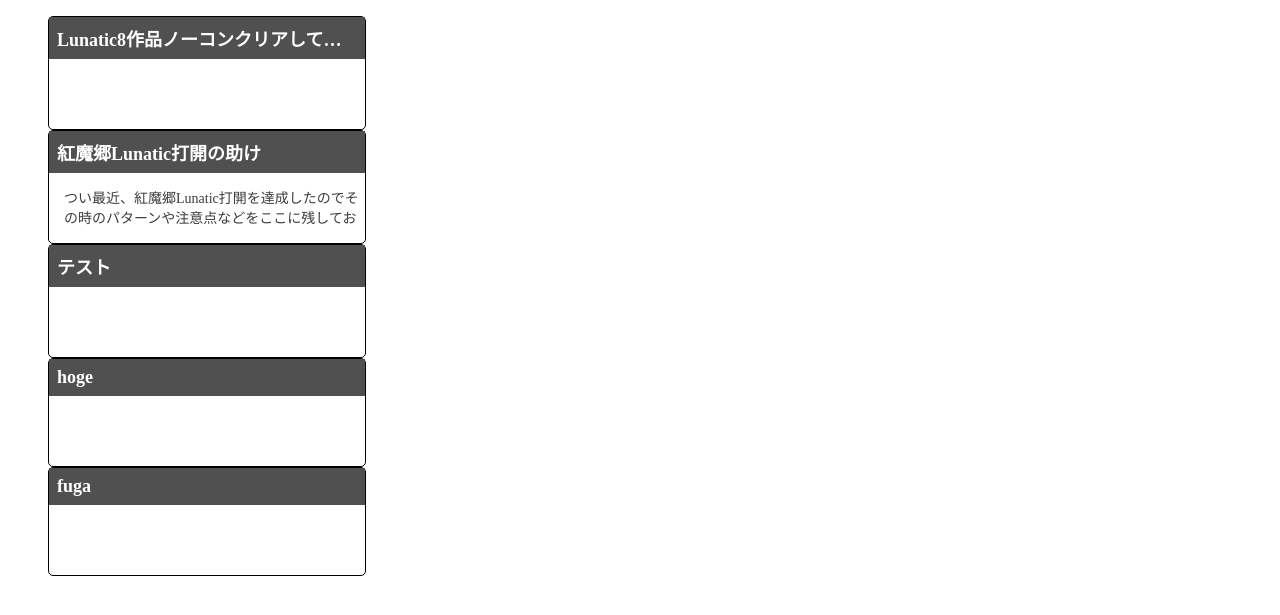
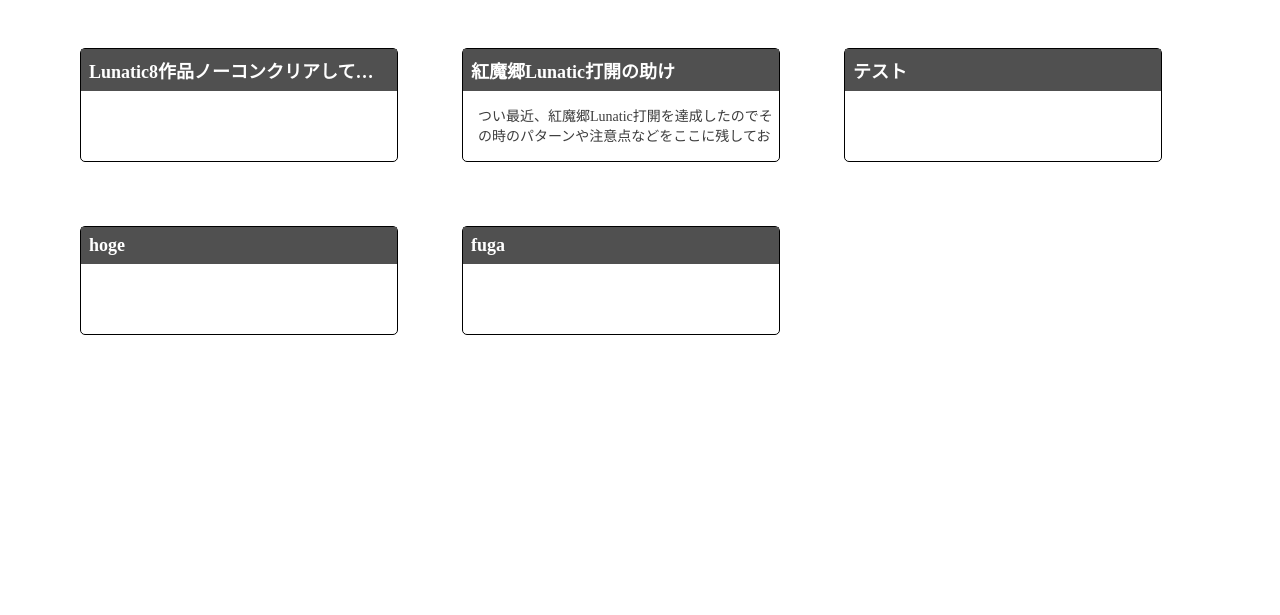
Before and after one commit to kelp-of-truth/articles, a Jekyll site: the page built from index.md, in a window 1280 px wide. Shown: the top 615 px of the page. Built offline with Jekyll 4.4.1, drawn with Linux system fonts in a browser that asks for light colours.

Commit message:
Update articles.html

```diff
--- a/_layouts/articles.html
+++ b/_layouts/articles.html
@@ -4,7 +4,12 @@
     <title>記事一覧</title>
     <meta charset="utf-8" />
     <style>
+      .articles {
+        display: flex;
+        flex-wrap: wrap;
+      }
       .articles li {
+        margin: 2rem;
         display: flex;
         width: calc(300px + 1rem);
         flex-wrap: wrap;
```
